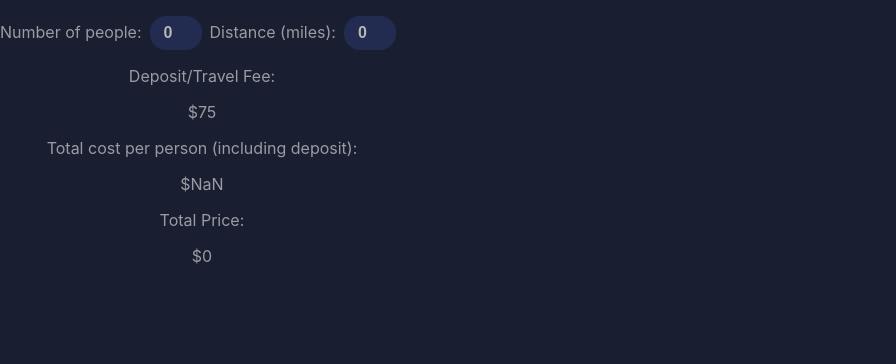
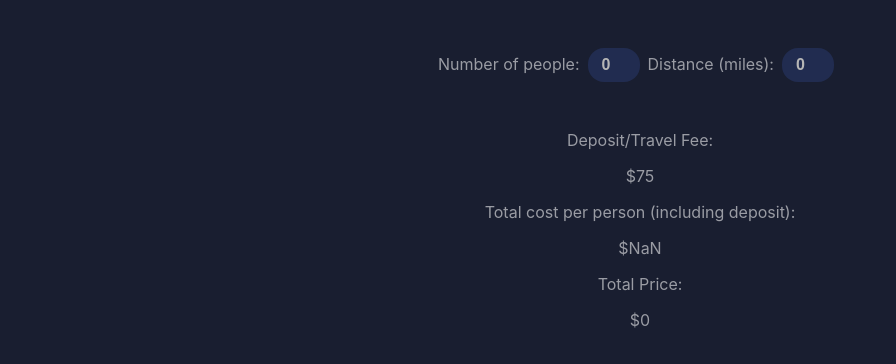
Before and after one commit to tarasoffM/travel-calculator, a React (Create React App) app: page / in a window 1280 px wide. Shown: the top 364 px of the page, without its empty margins (0-896 px from the left). Built offline with nearby package versions, Linux system fonts and the light colour scheme.

Commit message:
Added gh-pages package for deployment

```diff
--- a/package.json
+++ b/package.json
@@ -2,6 +2,7 @@
   "name": "travel-calculator",
   "version": "0.1.0",
   "private": true,
+  "homepage": "https://tarasoffm.github.io/travel-calculator",
   "dependencies": {
     "@testing-library/dom": "^10.4.0",
     "@testing-library/jest-dom": "^6.6.3",
@@ -15,6 +16,8 @@
   "scripts": {
     "start": "react-scripts start",
     "build": "react-scripts build",
+    "predeploy": "npm run build",
+    "deploy": "gh-pages -d build --repo https://github.com/tarasoffM/travel-calculator.git",
     "test": "react-scripts test",
     "eject": "react-scripts eject"
   },
@@ -35,5 +38,8 @@
       "last 1 firefox version",
       "last 1 safari version"
     ]
+  },
+  "devDependencies": {
+    "gh-pages": "^6.3.0"
   }
 }
--- a/src/App.css
+++ b/src/App.css
@@ -1,5 +1,6 @@
 .App {
     display: flex;
+    width: 100%;
     text-align: center;
     background-color: rgb(25, 30, 48);
     color: rgba(255, 255, 255, 0.562);
--- a/src/Calculator.css
+++ b/src/Calculator.css
@@ -1,3 +1,12 @@
+.calculator-container {
+    display: flex;
+    flex-direction: column;
+    justify-content: center;
+    align-items: center;
+    margin-top: 2rem;
+    width: 100%;
+}
+
 .cards {
     display: flex;
     flex-direction: column;
--- a/src/TanCard.css
+++ b/src/TanCard.css
@@ -1,7 +1,16 @@
+.tan-card-container {
+    display: flex;
+    flex-direction: column;
+    justify-content: space-between;
+    width: 100%;
+    height: 100%;
+    padding: 1rem;
+}
+
 .tan-card {
     display: flex;
     flex-direction: column;
-    width: 40rem;
+    width: 100%;
     height: 100px;
     background-color: #212c50;
     margin-top: 10px;
```
Also changed, not shown: 1 other file (tests, documents, lock files or other folders).
